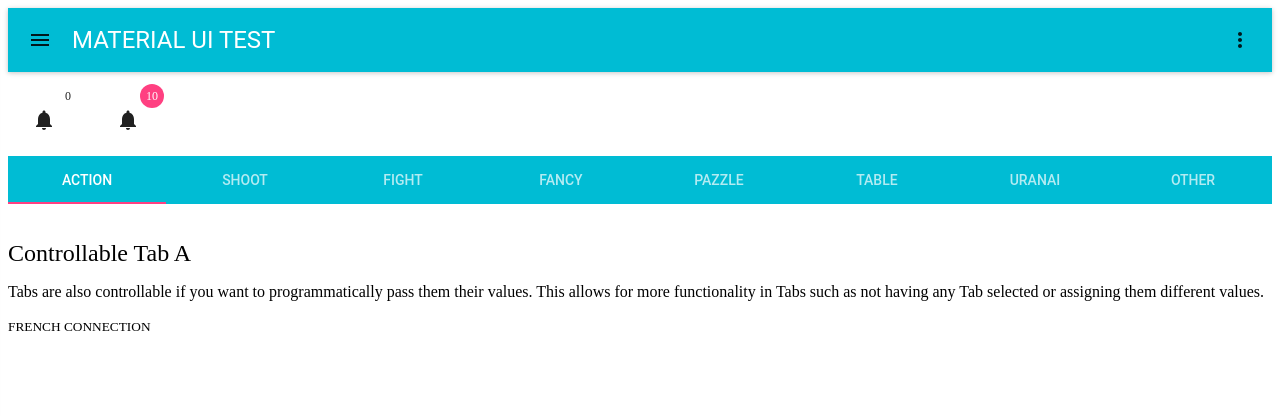
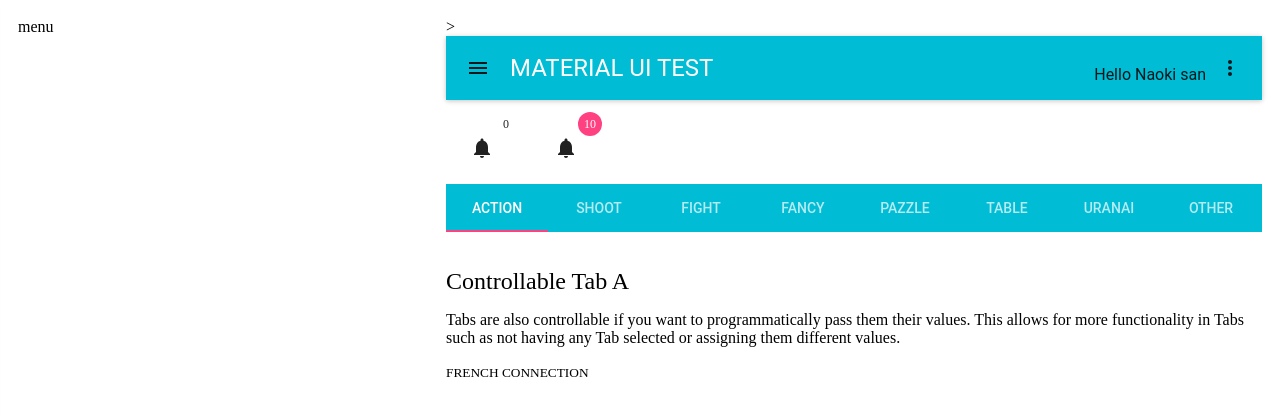
Before and after one commit to ngzm/freegame-link, a React app: page / in a window 1280 px wide. Shown: the top 416 px of the page. Built offline with nearby package versions, Linux system fonts and the light colour scheme; the HTML template or start-up script is replaced by a standard one.

Commit message:
Initial files again

```diff
--- a/package.json
+++ b/package.json
@@ -1,8 +1,8 @@
 {
   "name": "react-matui",
   "version": "1.0.0",
-  "description": "test of material-ui",
-  "main": "index.js",
+  "main": "index.jsx",
+  "private": true,
   "scripts": {
     "start": "webpack-dev-server",
     "build": "webpack",
@@ -22,11 +22,13 @@
     "babel-loader": "^7.1.2",
     "babel-preset-es2015": "^6.24.1",
     "babel-preset-react": "^6.24.1",
+    "css-loader": "^0.28.5",
     "eslint": "^4.5.0",
     "eslint-config-airbnb": "^15.1.0",
     "eslint-plugin-import": "^2.7.0",
     "eslint-plugin-jsx-a11y": "^5.1.1",
     "eslint-plugin-react": "^7.3.0",
+    "style-loader": "^0.18.2",
     "webpack": "^3.5.5",
     "webpack-dev-server": "^2.7.1"
   }
--- /dev/null
+++ b/src/App.css
@@ -0,0 +1,37 @@
+.basepanel {
+  width: 100%;
+  margin: 0;
+  padding: 0;
+  color: #000000;
+  background-color: #FFFFFF;
+}
+.basepanel.pc {
+  display: -webkit-flex;
+  display: flex;
+  list-style: none;
+}
+.basepanel.mobile {
+  list-style: none;
+}
+.basepanel .menu {
+  margin: 0 auto;
+  padding: 10px;
+  flex: 4;
+}
+.basepanel .main {
+  margin: 0 auto;
+  padding: 10px;
+  flex: 8;
+}
+.flex1 { flex: 1; }
+.flex2 { flex: 2; }
+.flex3 { flex: 3; }
+.flex4 { flex: 4; }
+.flex5 { flex: 5; }
+.flex6 { flex: 6; }
+.flex7 { flex: 7; }
+.flex8 { flex: 8; }
+.flex9 { flex: 9; }
+.flex10 { flex: 10; }
+.flex11 { flex: 11; }
+.flex12 { flex: 12; }
--- a/src/App.jsx
+++ b/src/App.jsx
@@ -2,19 +2,40 @@ import React from 'react';
 import MuiThemeProvider from 'material-ui/styles/MuiThemeProvider';
 import Header from './Header';
 import Main from './Main';
+import './App.css';
 
 const App = () => (
   <MuiThemeProvider>
-    <div>
+    <BaseFrame />
+  </MuiThemeProvider>
+);
+
+
+const BaseFramePC= () => (
+  <div className="basepanel pc">
+    <div className="menu">
+      menu
+    </div>
+    <div className="main">>
       <Header />
       <Main />
       <Footer />
     </div>
-  </MuiThemeProvider>
+  </div>
 );
 
+const BaseFrameMobile= () => (
+  <div className="basepanel mobile">>
+    <Header />
+    <Main />
+    <Footer />
+  </div>
+);
+
+const BaseFrame = BaseFramePC;
+
 const Footer = () => (
-  <div>
+  <div className="footer">
     <small>FRENCH CONNECTION</small>
   </div>
 );
--- a/src/Header.jsx
+++ b/src/Header.jsx
@@ -18,6 +18,8 @@ HeaderLeftMenu.propTypes = {
 };
 
 const HeaderRightMenu = (props) => (
+  <div>
+    <span>Hello Naoki san</span>
     <IconMenu
       iconButtonElement={
         <IconButton><MoreVertIcon /></IconButton>
@@ -29,6 +31,7 @@ const HeaderRightMenu = (props) => (
       <MenuItem primaryText="Help" />
       <MenuItem primaryText="Sign in" />
     </IconMenu>
+  </div>
 );
 
 class Header extends Component {
--- a/webpack.config.js
+++ b/webpack.config.js
@@ -14,6 +14,11 @@ module.exports = {
         exclude: /node_modules/,
         loader: 'babel-loader',
       },
+      {
+        test: /\.css$/,
+        exclude: /node_modules/,
+        loader: ['style-loader', 'css-loader'],
+      },
     ],
   },
   resolve: {
```
Also changed, not shown: .babelrc (added), 2 other files (tests, documents, lock files or other folders). Lines whose indentation alone changed are shown as unchanged.
